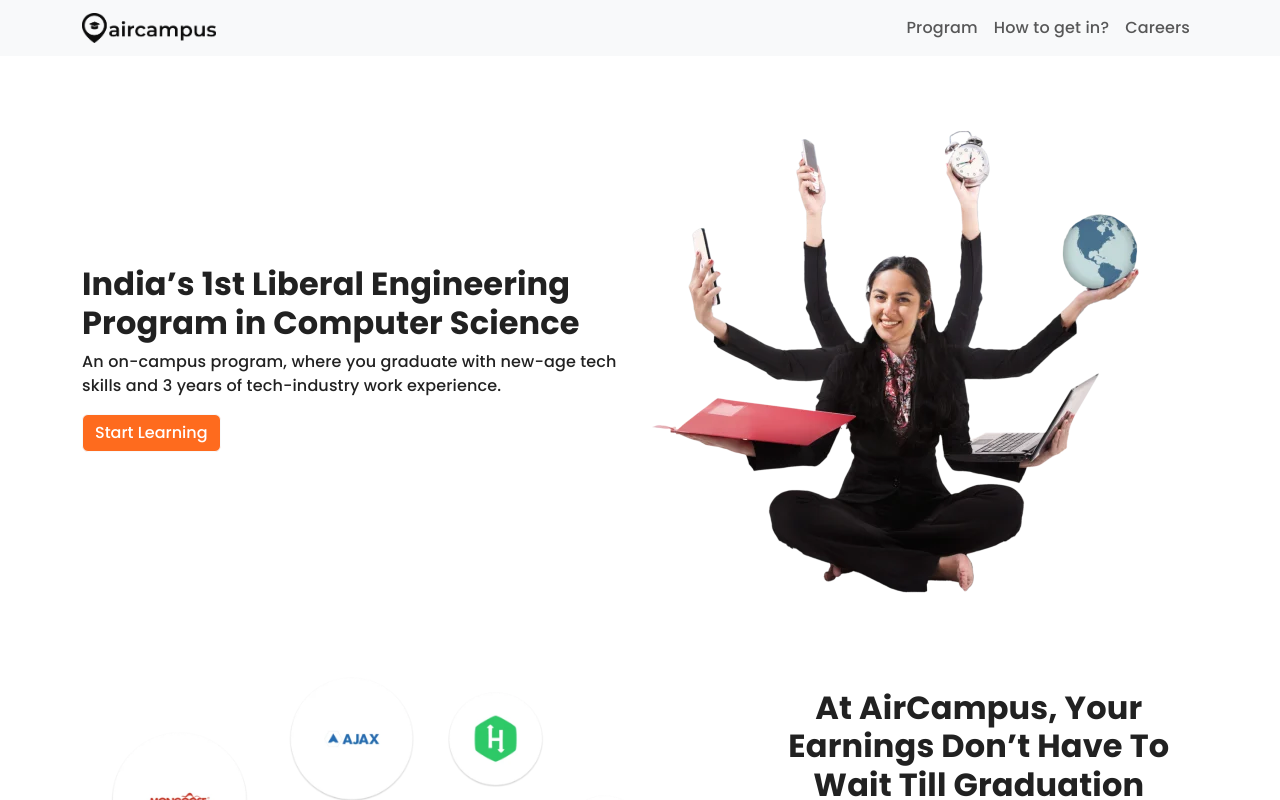
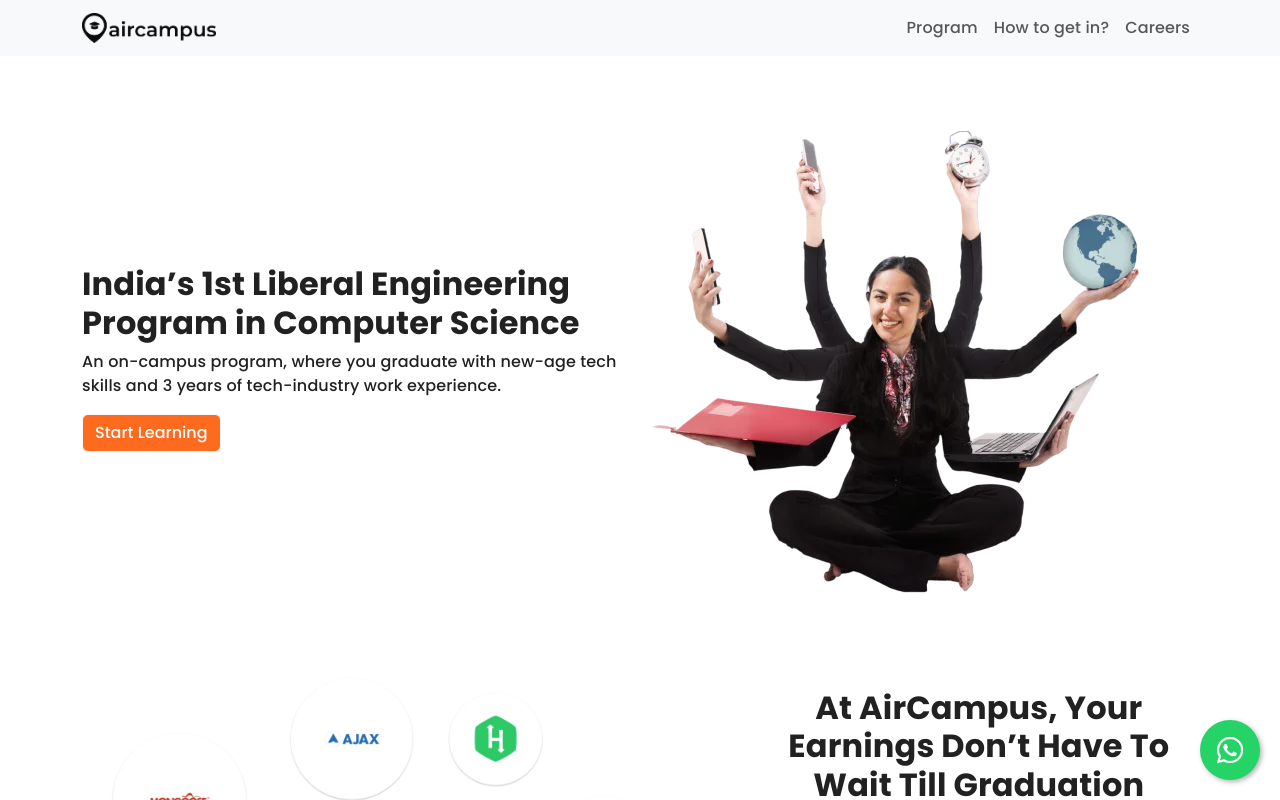
Before and after one commit to 100ngramjit/testCampus, a React (Vite) app: page /programs in a window 1280 px wide. Shown: the top 800 px of the page. Built offline with nearby package versions, Linux system fonts and the light colour scheme.

Commit message:
help button moved to global layout

```diff
--- a/src/components/HomePage.jsx
+++ b/src/components/HomePage.jsx
@@ -6,8 +6,6 @@ import AluminiCardCarousal from "./AluminiCardCarousal/AluminiCardCarousal";
 
 import ImageCarousal from "./hero-section/ImageCarousal";
 import PlacementsCarousal from "./placements/PlacementsCarousal";
-
-import HelpButton from "./HelpButton";
 import FAQ from "./FAQ";
 import AssuredFeatures from "./AssuredFeatures";
 
@@ -40,7 +38,6 @@ function HomePage() {
           <FAQ />
         </Container>
       </Box>
-      <HelpButton />
     </>
   );
 }
--- a/src/components/Layout/Layout.jsx
+++ b/src/components/Layout/Layout.jsx
@@ -2,12 +2,15 @@ import React from "react";
 import Header from "../header/Header";
 import { Outlet } from "react-router-dom";
 import Footer from "../footer/Footer";
+import HelpButton from "../HelpButton";
 
 const Layout = () => {
   return (
     <>
       <Header />
       <Outlet />
+      <HelpButton />
+
       <Footer />
     </>
   );
```
